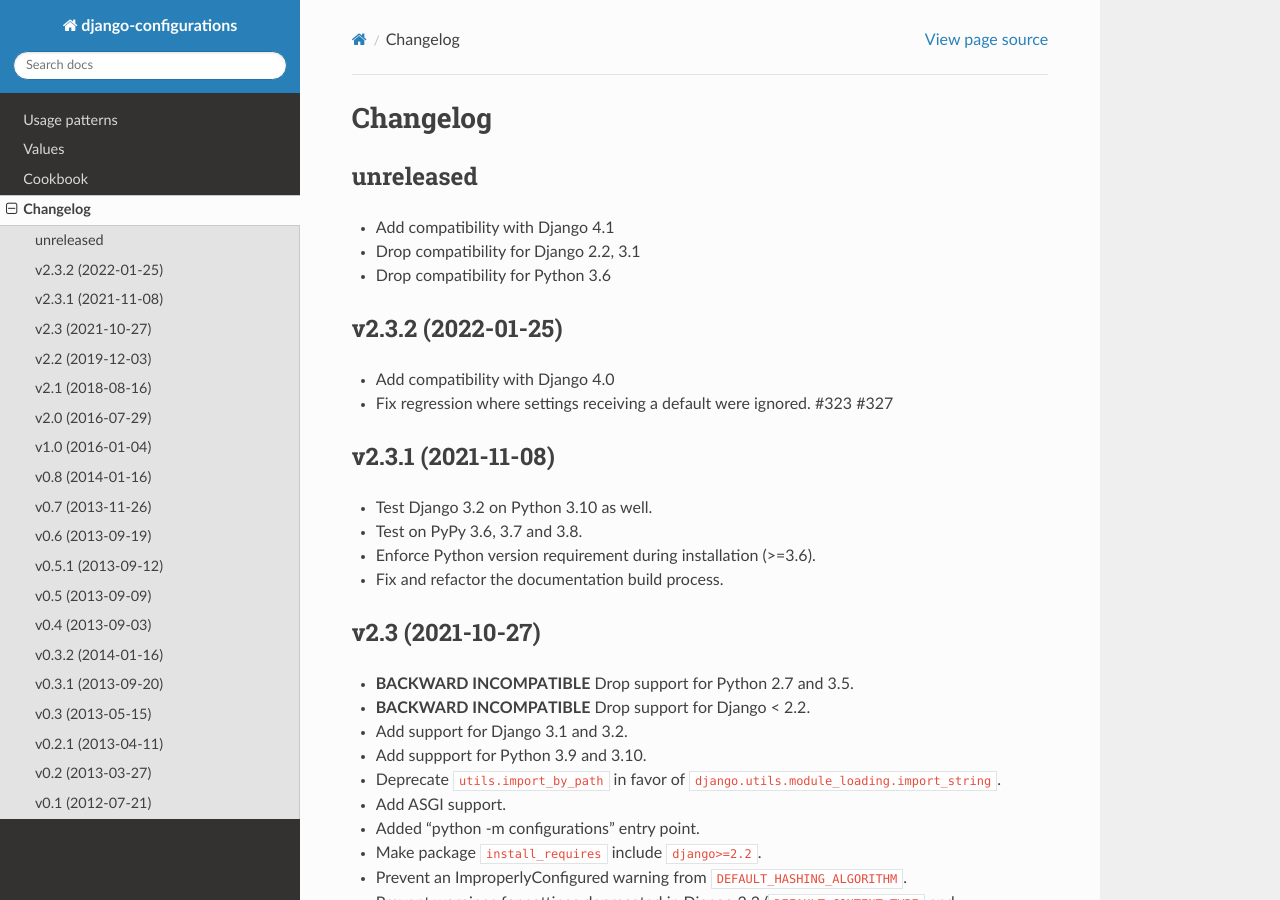
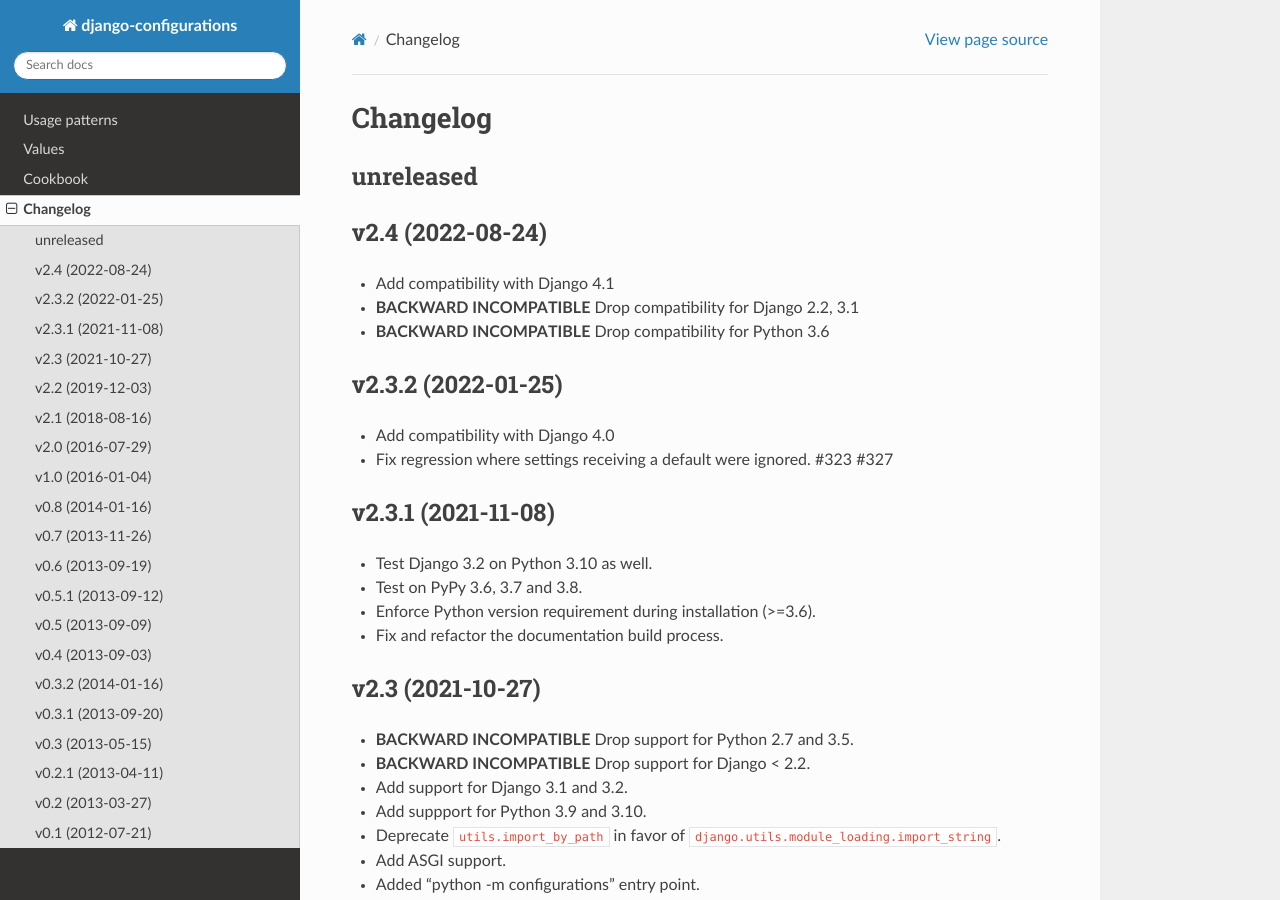
Before and after one commit to jazzband/django-configurations, a Sphinx documentation site: the page built from docs/changes.rst, in a window 1280 px wide and 900 px high. Built offline with Sphinx 7.4.7 and the Read the Docs theme 2.0.0, drawn with Linux system fonts in a browser that asks for light colours; the version number could not be read and is left out.

Commit message:
Prepare next release 2.4

```diff
--- a/docs/changes.rst
+++ b/docs/changes.rst
@@ -6,9 +6,12 @@
 unreleased
 ^^^^^^^^^^
 
+v2.4 (2022-08-24)
+^^^^^^^^^^^^^^^^^
+
 - Add compatibility with Django 4.1
-- Drop compatibility for Django 2.2, 3.1
-- Drop compatibility for Python 3.6
+- **BACKWARD INCOMPATIBLE** Drop compatibility for Django 2.2, 3.1
+- **BACKWARD INCOMPATIBLE** Drop compatibility for Python 3.6
 
 v2.3.2 (2022-01-25)
 ^^^^^^^^^^^^^^^^^^^
```
